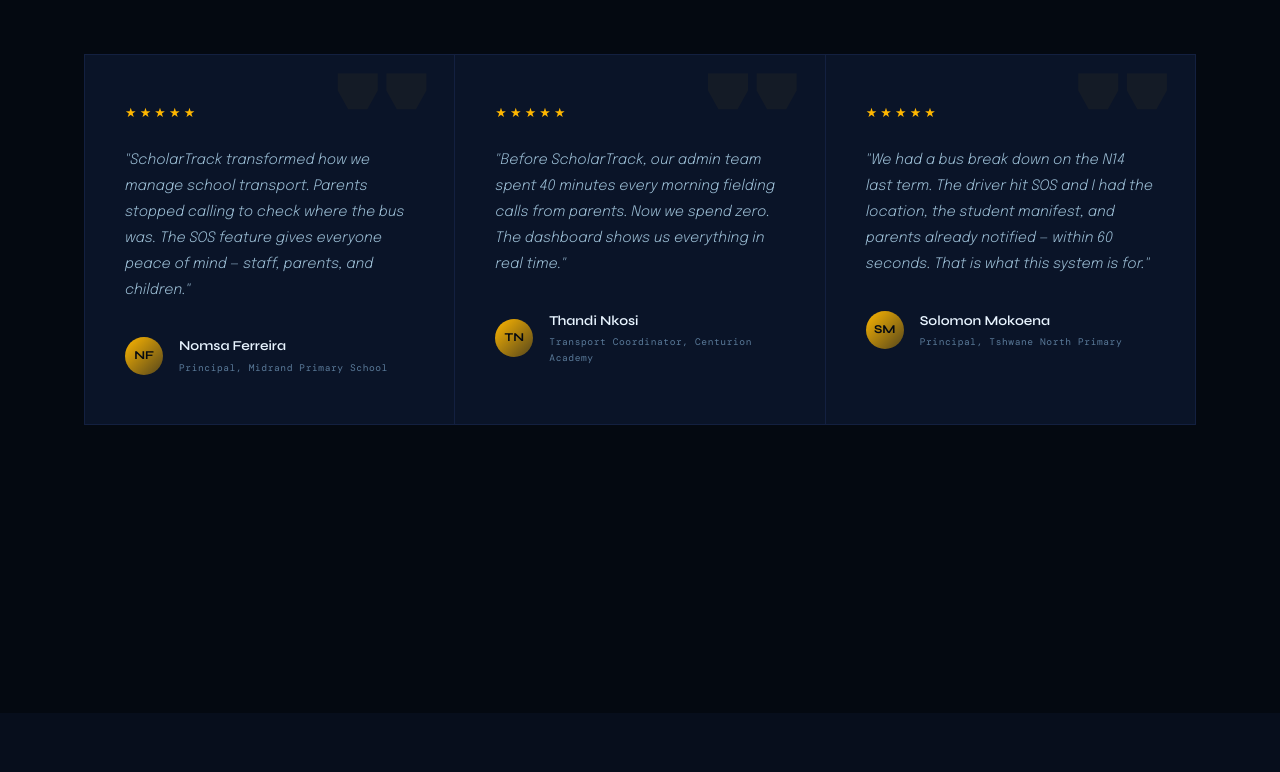
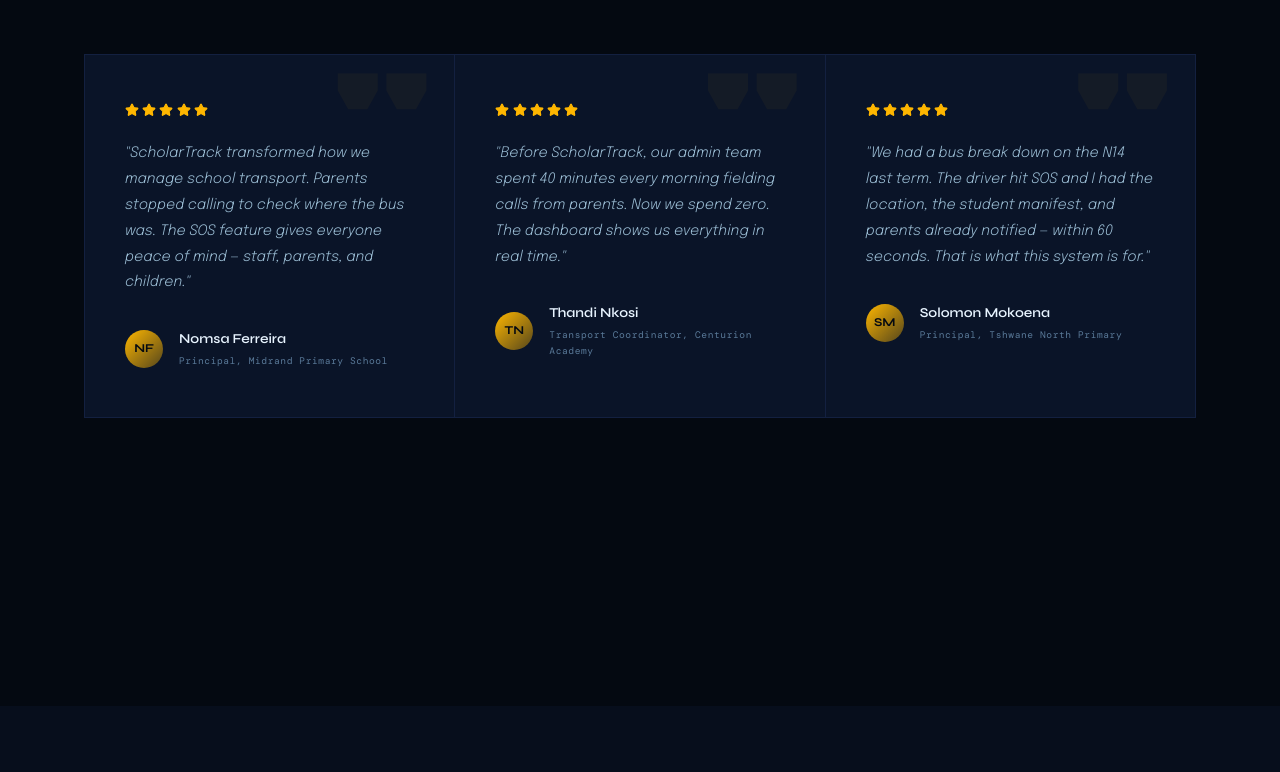
Before and after one commit to Kgothatso012/scholartrack-website, a plain HTML site: page index.html in a window 1280 px wide. Shown: the part 6488-7260 px from the top of the page. Drawn offline with nearby package versions, Linux system fonts and the light colour scheme; a web font is replaced by a local one.

Commit message:
Replace remaining text symbols with Lucide icons

```diff
--- a/index.html
+++ b/index.html
@@ -1487,7 +1487,7 @@
     <div class="testi-grid">
       <div class="testi-card reveal up" style="transition-delay:.1s">
         <div class="testi-stars">
-          <span class="star">★</span><span class="star">★</span><span class="star">★</span><span class="star">★</span><span class="star">★</span>
+          <i data-lucide="star" class="star" style="width:14px;height:14px;fill:var(--amber);stroke:var(--amber)"></i><i data-lucide="star" class="star" style="width:14px;height:14px;fill:var(--amber);stroke:var(--amber)"></i><i data-lucide="star" class="star" style="width:14px;height:14px;fill:var(--amber);stroke:var(--amber)"></i><i data-lucide="star" class="star" style="width:14px;height:14px;fill:var(--amber);stroke:var(--amber)"></i><i data-lucide="star" class="star" style="width:14px;height:14px;fill:var(--amber);stroke:var(--amber)"></i>
         </div>
         <p class="testi-text">"ScholarTrack transformed how we manage school transport. Parents stopped calling to check where the bus was. The SOS feature gives everyone peace of mind — staff, parents, and children."</p>
         <div class="testi-author">
@@ -1500,7 +1500,7 @@
       </div>
       <div class="testi-card reveal up" style="transition-delay:.2s">
         <div class="testi-stars">
-          <span class="star">★</span><span class="star">★</span><span class="star">★</span><span class="star">★</span><span class="star">★</span>
+          <i data-lucide="star" class="star" style="width:14px;height:14px;fill:var(--amber);stroke:var(--amber)"></i><i data-lucide="star" class="star" style="width:14px;height:14px;fill:var(--amber);stroke:var(--amber)"></i><i data-lucide="star" class="star" style="width:14px;height:14px;fill:var(--amber);stroke:var(--amber)"></i><i data-lucide="star" class="star" style="width:14px;height:14px;fill:var(--amber);stroke:var(--amber)"></i><i data-lucide="star" class="star" style="width:14px;height:14px;fill:var(--amber);stroke:var(--amber)"></i>
         </div>
         <p class="testi-text">"Before ScholarTrack, our admin team spent 40 minutes every morning fielding calls from parents. Now we spend zero. The dashboard shows us everything in real time."</p>
         <div class="testi-author">
@@ -1513,7 +1513,7 @@
       </div>
       <div class="testi-card reveal up" style="transition-delay:.3s">
         <div class="testi-stars">
-          <span class="star">★</span><span class="star">★</span><span class="star">★</span><span class="star">★</span><span class="star">★</span>
+          <i data-lucide="star" class="star" style="width:14px;height:14px;fill:var(--amber);stroke:var(--amber)"></i><i data-lucide="star" class="star" style="width:14px;height:14px;fill:var(--amber);stroke:var(--amber)"></i><i data-lucide="star" class="star" style="width:14px;height:14px;fill:var(--amber);stroke:var(--amber)"></i><i data-lucide="star" class="star" style="width:14px;height:14px;fill:var(--amber);stroke:var(--amber)"></i><i data-lucide="star" class="star" style="width:14px;height:14px;fill:var(--amber);stroke:var(--amber)"></i>
         </div>
         <p class="testi-text">"We had a bus break down on the N14 last term. The driver hit SOS and I had the location, the student manifest, and parents already notified — within 60 seconds. That is what this system is for."</p>
         <div class="testi-author">
@@ -1676,7 +1676,7 @@
         <li><a href="#how">How It Works</a></li>
         <li><a href="#pricing">Pricing</a></li>
         <li><a href="#schools">Schools</a></li>
-        <li><a href="https://github.com/Kgothatso012/ScholarTrack" target="_blank">GitHub ↗</a></li>
+        <li><a href="https://github.com/Kgothatso012/ScholarTrack" target="_blank"><i data-lucide="external-link" style="width:12px;height:12px;stroke:currentColor;vertical-align:middle;margin-left:3px"></i> GitHub</a></li>
       </ul>
     </div>
     <div>
```
